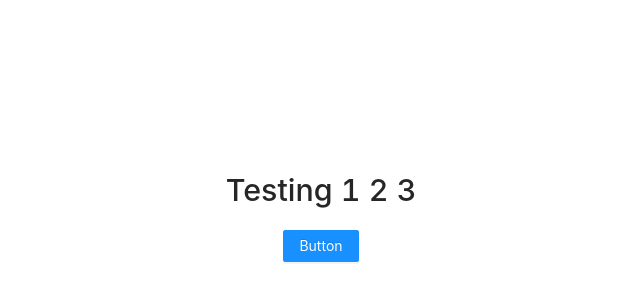
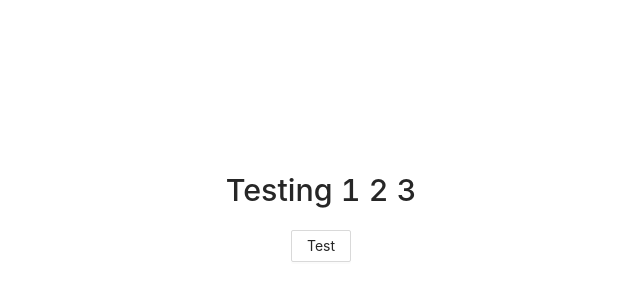
Before and after one commit to puneet222/Portfolio-Core, a React (Create React App) app in the folder client/: page / in a window 1280 px wide. Shown: the part 186-486 px from the top of the page, without its empty margins (319-959 px from the left). Built offline with nearby package versions, Linux system fonts and the light colour scheme.

Commit message:
Added theme changing by context

```diff
--- a/client/src/App.tsx
+++ b/client/src/App.tsx
@@ -1,7 +1,8 @@
-import React, { useState } from 'react';
+import React, { useContext } from 'react';
 import { Button } from 'antd';
 import './App.scss';
-import { LIGHT_THEME, DARK_THEME } from './app.constants';
+import { LIGHT_THEME } from './app.constants';
+import ThemeContext from './context/theme/themeContext';
 
 declare global {
   interface Window {
@@ -11,23 +12,26 @@ declare global {
 
 const App = () => {
 
-  const [theme, setTheme] = useState(LIGHT_THEME)
+  const themeContext = useContext(ThemeContext);
 
-  const toggleTheme = () => {
+  const { theme, toggleTheme } = themeContext;
+
+  // const [theme, setTheme] = useState(LIGHT_THEME)
+
+  const changeTheme = () => {
     if (theme === LIGHT_THEME) {
+      document.body.classList.remove('dark');
+    } else {
       document.body.classList.add('dark');
-      setTheme(DARK_THEME);
-    } else {
-      document.body.classList.remove('dark');
-      setTheme(LIGHT_THEME)
     }
+    toggleTheme();
   }
 
   return (
     <div className="App">
       <header className="App-header">
         <h3>Testing 1 2 3</h3>
-        <Button type="primary" onClick={toggleTheme}>Button</Button>
+        <Button type="ghost" onClick={changeTheme}>Test</Button>
       </header>
     </div >
   );
--- a/client/src/_colors.scss
+++ b/client/src/_colors.scss
@@ -1,6 +1,6 @@
 $font-stack:    Helvetica, sans-serif;
 $primary-color: pink;
 
-$background-color: white;
+$background-color: #FFF;
 $background-color-dark: black;
-$text-color-dark: white;
+$text-color-dark: #FFF;
--- /dev/null
+++ b/client/src/context/theme/interface.ts
@@ -0,0 +1,8 @@
+export interface DefaultAction {
+    type: string
+}
+
+export interface ThemeContextType {
+    theme: string,
+    toggleTheme: () => void
+}
--- /dev/null
+++ b/client/src/context/theme/themeContext.tsx
@@ -0,0 +1,14 @@
+import { createContext } from "react";
+import { LIGHT_THEME } from "../../app.constants";
+import { ThemeContextType } from "./interface";
+
+
+
+const ThemeContext: React.Context<ThemeContextType> = createContext<ThemeContextType>({
+    theme: LIGHT_THEME,
+    toggleTheme: () => { }
+});
+
+// export const ThemeContextProvider = ThemeContext.Provider;
+// export const ThemeContextConsumer = ThemeContext.Consumer;
+export default ThemeContext;
--- /dev/null
+++ b/client/src/context/theme/themeReducer.tsx
@@ -0,0 +1,16 @@
+import { DefaultAction } from "./interface";
+import { TOGGLE_THEME } from "../types";
+import { LIGHT_THEME, DARK_THEME } from "../../app.constants";
+
+const ThemeReducer = (state: string, action: DefaultAction): string => {
+    switch (action.type) {
+        case TOGGLE_THEME: {
+            return state === LIGHT_THEME ? DARK_THEME : LIGHT_THEME;
+        }
+        default: {
+            return LIGHT_THEME
+        }
+    }
+}
+
+export default ThemeReducer;
--- /dev/null
+++ b/client/src/context/theme/themeState.tsx
@@ -0,0 +1,31 @@
+import React, { useReducer } from "react";
+import ThemeReducer from './themeReducer';
+import { DARK_THEME } from "../../app.constants"
+import { TOGGLE_THEME } from "../types";
+import ThemeContext from "./themeContext";
+
+const ThemeState = (props: any) => {
+    const initialState: string = DARK_THEME;
+
+    const [state, dispatch] = useReducer(ThemeReducer, initialState);
+
+    const toggleTheme = () => {
+        dispatch({
+            type: TOGGLE_THEME
+        });
+    }
+
+    return (
+        <ThemeContext.Provider
+            value={{
+                theme: state,
+                toggleTheme
+            }}
+        >
+            {props.children}
+        </ThemeContext.Provider>
+    )
+
+}
+
+export default ThemeState;
--- /dev/null
+++ b/client/src/context/types.ts
@@ -0,0 +1 @@
+export const TOGGLE_THEME: string = "TOGGLE_THEME";
--- a/client/src/index.tsx
+++ b/client/src/index.tsx
@@ -3,10 +3,13 @@ import ReactDOM from 'react-dom';
 import './index.scss';
 import App from './App';
 import * as serviceWorker from './serviceWorker';
+import ThemeState from './context/theme/themeState';
 
 ReactDOM.render(
   // <React.StrictMode>
-  <App />,
+  <ThemeState>
+    <App />
+  </ThemeState>,
   // </React.StrictMode>,
   document.getElementById('root')
 );
```
